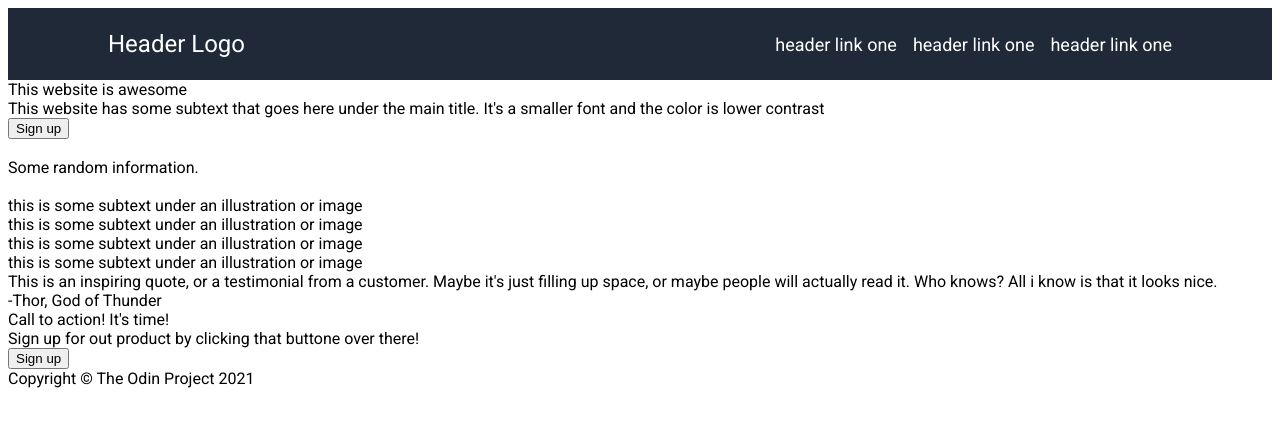
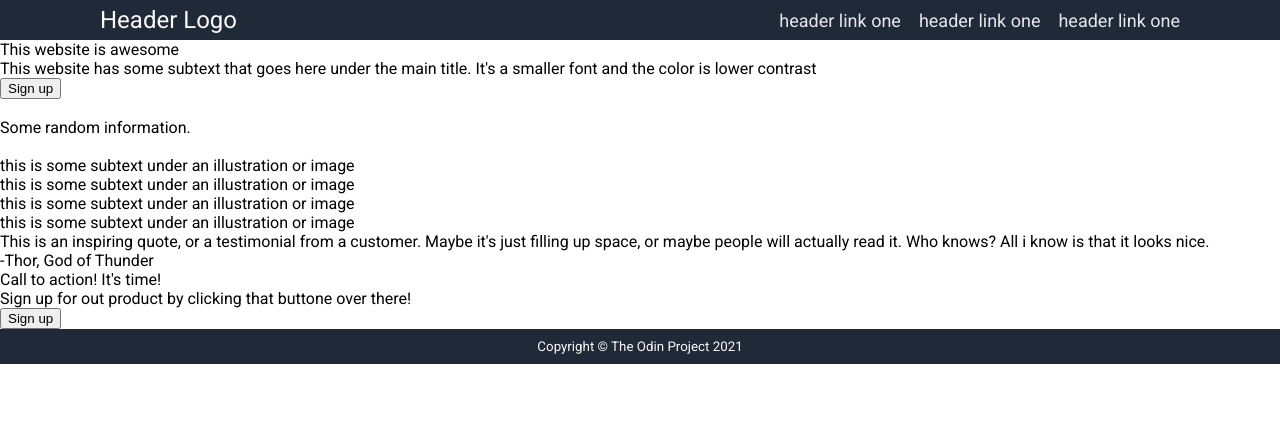
Before and after one commit to aeon45525/Project-Landing-Page, a plain HTML site: page index.html in a window 1280 px wide. Drawn offline with Linux system fonts and the light colour scheme.

Commit message:
add css to footer

```diff
--- a/style.css
+++ b/style.css
@@ -2,7 +2,9 @@
 @import url('https://fonts.googleapis.com/css2?family=Roboto:wght@300;400;900&display=swap');
 body {
     font-family: 'Roboto';
+    margin: 0;
 
+    /* text-align: center; */
     /* display: flex;
     flex-direction: column;
     justify-content: space-between; */
@@ -10,8 +12,8 @@ body {
 
 /* HEADER */
 .header {
-    height: 72px;
-    color: white;
+    height: 40px;
+    color: #F9FAF8;
     background-color: #1F2937;
     display: flex;
     justify-content: space-between;
@@ -25,7 +27,7 @@ body {
 
 .links {
     display: flex;
-    gap: 16px;
+    gap: 18px;
 }
 
 ul {
@@ -36,6 +38,15 @@ ul {
 
 a {
     text-decoration: none;
-    color: white;
+    color: #E5E7EB;
     font-size: 18px;
 }
+
+/* FOOTER */
+.footer{
+    background-color: #1F2937;
+    color: #F9FAF8;
+    padding: 10px;
+    font-size: smaller;
+    text-align: center;
+}
```
